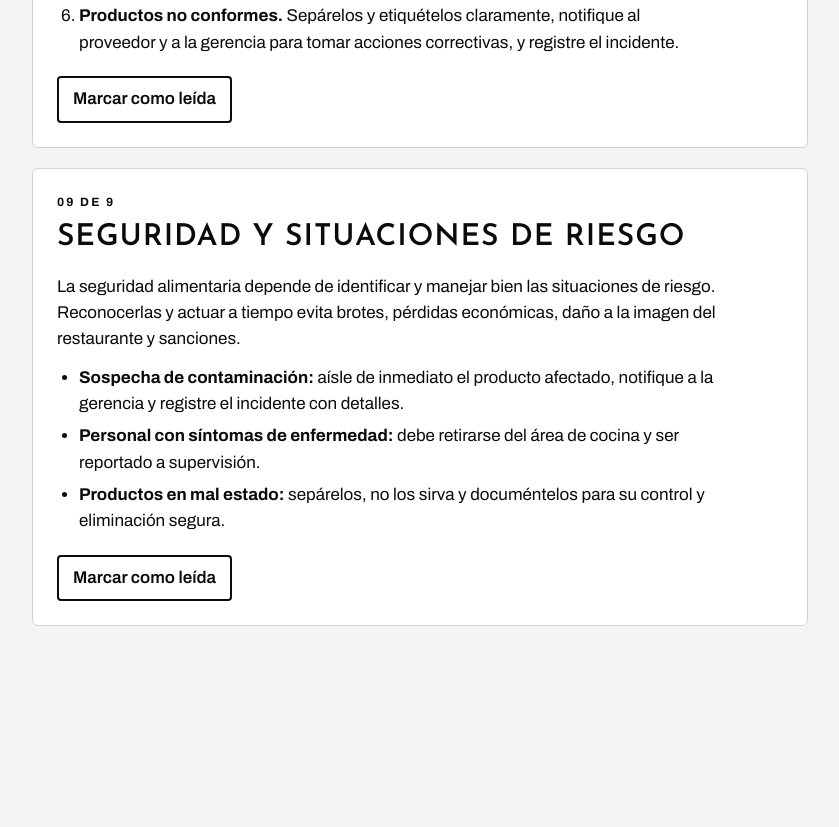
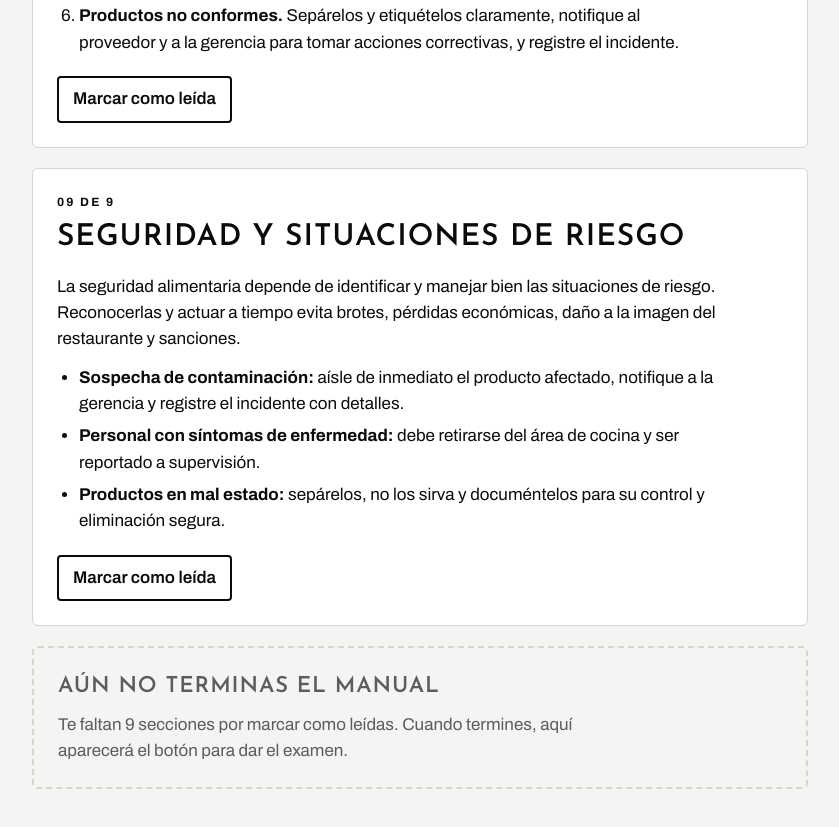
Before and after one commit to amankayaperu/BPM_AMANKAYA, a plain HTML site: page index.html in a window 1280 px wide. Shown: the part 6927-7754 px from the top of the page, without its empty margins (356-1195 px from the left). Before the commit the page ends 7617 px from the top, so only its background shows below. Drawn offline with Linux system fonts and the light colour scheme.

Commit message:
Botón para dar el examen al final del manual
Co-Authored-By: Claude Sonnet 5.5 <noreply@anthropic.com>
Claude-Session: https://claude.ai/code/session_01KFi4VDScz7kyDbRAJgWQ61

```diff
--- a/index.html
+++ b/index.html
@@ -111,6 +111,15 @@ main{max-width:1080px;margin:0 auto;padding:24px 16px 64px}
 .checklist .done .mk{background:var(--accent);color:var(--accent-ink)}
 .markbtn[disabled]{opacity:.45;cursor:not-allowed}
 .hint{font-size:14px;color:var(--muted);margin-top:6px}
+
+
+/* Final del manual */
+.finish{border-radius:6px;padding:22px 24px;display:flex;flex-direction:column;gap:8px;align-items:flex-start}
+.finish b{font-family:var(--display);font-weight:600;font-size:22px;letter-spacing:.04em;text-transform:uppercase}
+.finish p{margin:0;max-width:56ch}
+.finish.pending{border:2px dashed var(--line);color:var(--muted)}
+.finish.ready{background:#0B0B0B;color:#F4F4F2}
+.finish.ready .btn{background:#F4F4F2;color:#0B0B0B;border-color:#F4F4F2;margin-top:6px}
 
 /* Botones */
 .btn{background:var(--accent);color:var(--accent-ink);border:2px solid var(--ink);border-radius:4px;padding:10px 20px;font-weight:700;cursor:pointer;font-size:17px}
@@ -449,13 +458,19 @@ let io = null;
 try{ readSet = new Set(JSON.parse(store.get('bpm_read') || '[]')); }catch(e){}
 function saveRead(){ store.set('bpm_read', JSON.stringify([...readSet])); }
 
+function finishHtml(){
+  const left = SECTIONS.filter(s => !readSet.has(s.id)).length;
+  if(left) return `<div class="finish pending"><b>Aún no terminas el manual</b><p>Te faltan ${left} ${left === 1 ? 'sección' : 'secciones'} por marcar como leídas. Cuando termines, aquí aparecerá el botón para dar el examen.</p></div>`;
+  return `<div class="finish ready"><b>Terminaste de leer el manual</b><p>Ya puedes dar tu examen.</p><button class="btn" type="button" data-goexam>Dar el examen ahora</button></div>`;
+}
+
 function renderManual(){
   $('#sections').innerHTML = SECTIONS.map((s,i) => `
     <article class="sec" id="s-${s.id}">
       <h2><small>${String(i+1).padStart(2,'0')} de ${SECTIONS.length}</small>${esc(s.title)}</h2>
       ${s.html}
       <button class="markbtn" type="button" data-read="${s.id}" aria-pressed="${readSet.has(s.id)}" ${(readSet.has(s.id) || seen.has(s.id) || !('IntersectionObserver' in window)) ? '' : 'disabled'}>${readSet.has(s.id) ? 'Leída' : 'Marcar como leída'}</button>
-    </article>`).join('');
+    </article>`).join('') + finishHtml();
   $('#toc-list').innerHTML = SECTIONS.map(s => `
     <button type="button" data-go="${s.id}" class="${readSet.has(s.id) ? 'done' : ''}"><span>${esc(s.title)}</span><span class="tick" aria-hidden="true">✓</span></button>`).join('');
   const n = readSet.size;
@@ -470,6 +485,7 @@ function renderManual(){
   }
 }
 $('#sections').addEventListener('click', e => {
+  if(e.target.closest('[data-goexam]')){ showTab('examen'); window.scrollTo(0,0); return; }
   const b = e.target.closest('[data-read]'); if(!b) return;
   const id = b.dataset.read;
   readSet.has(id) ? readSet.delete(id) : readSet.add(id);
```
